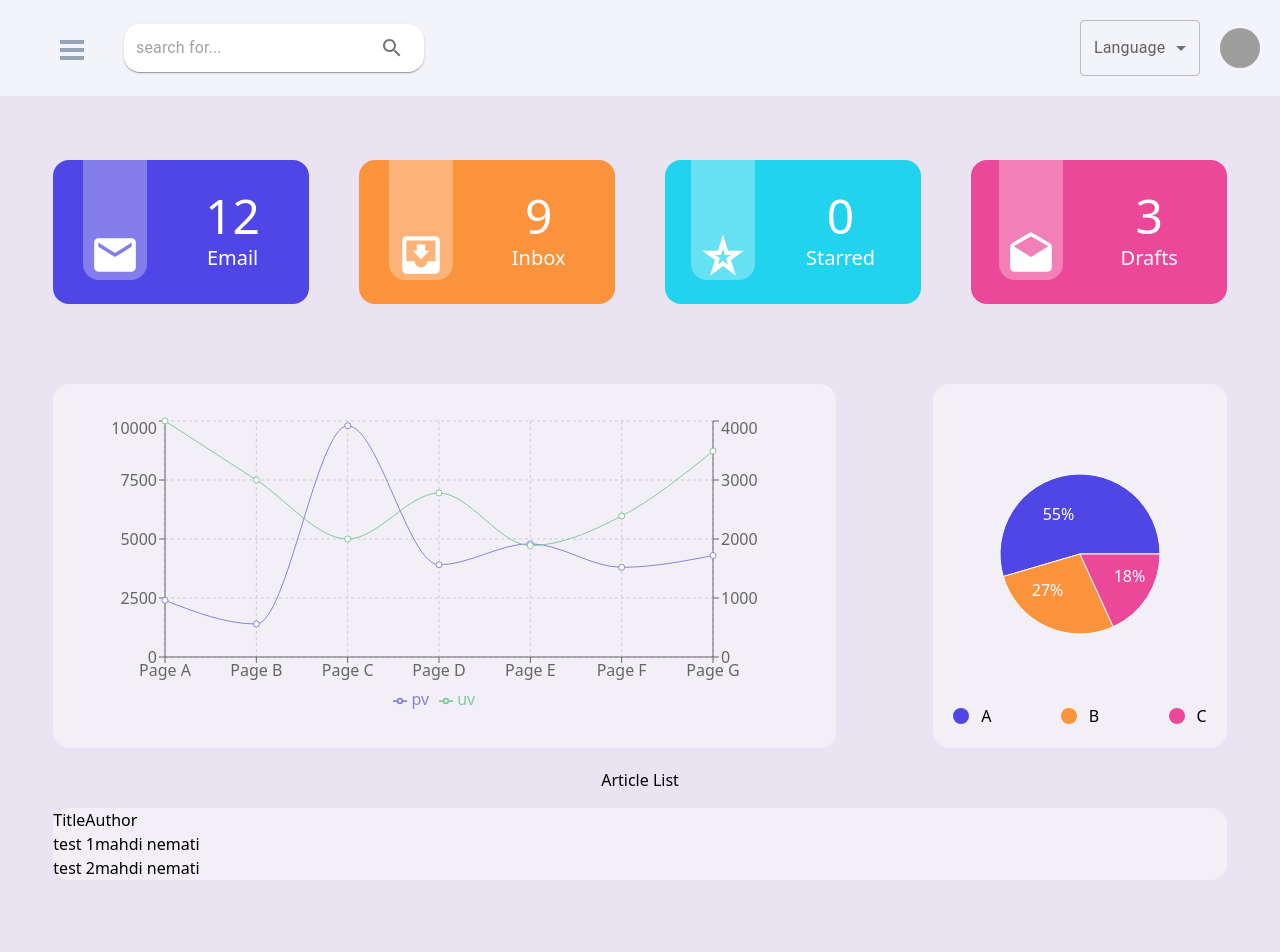
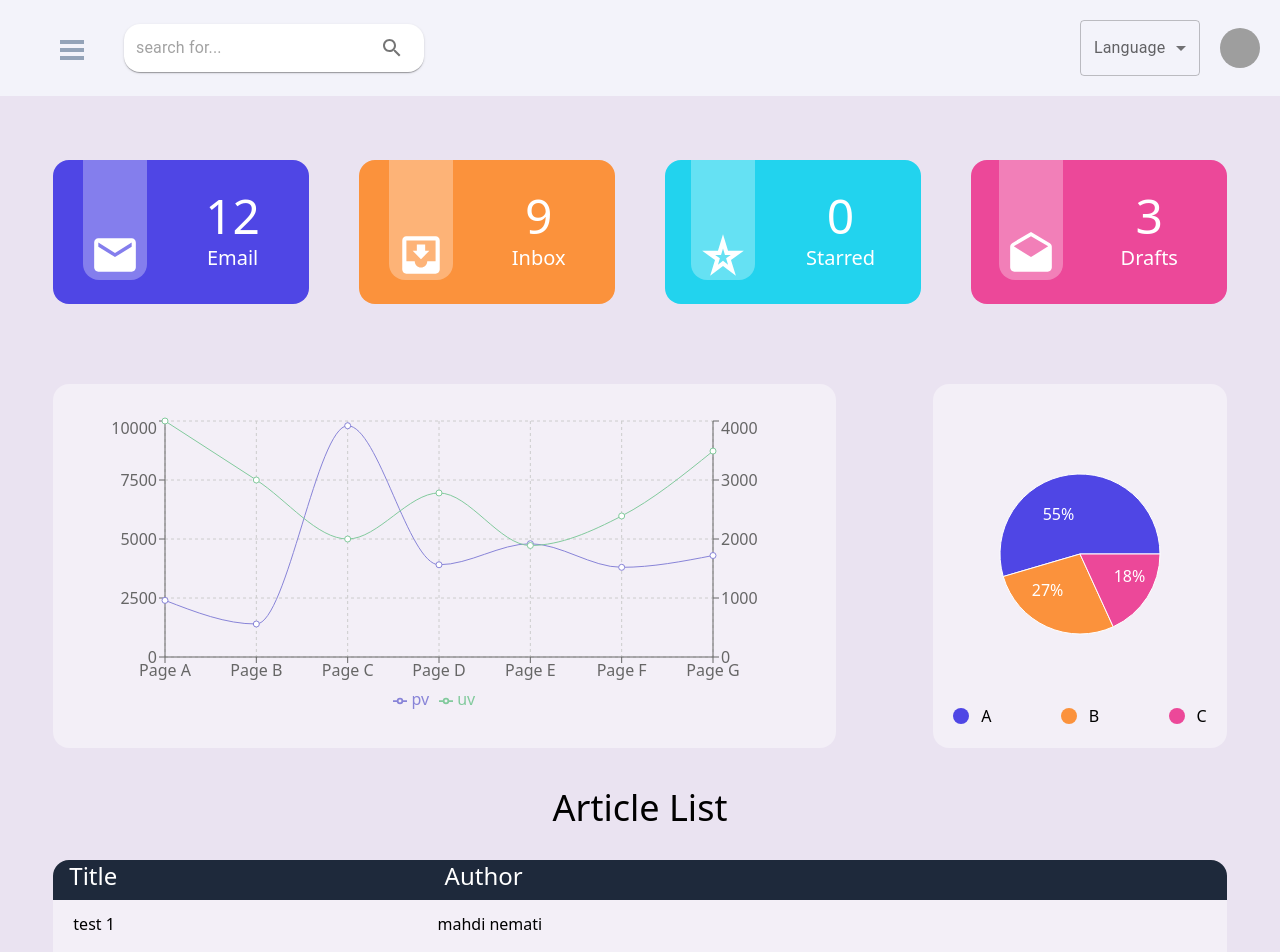
Before and after one commit to mahdi-nemati/Admin-Dashboard, a React (Create React App) app: page /home in a window 1280 px wide. Shown: the top 952 px of the page. Before the commit the page ends 888 px from the top, so only its background shows below. Built offline with nearby package versions, Linux system fonts and the light colour scheme; data requests are answered from the project's data file; grey boxes are pictures that could not be loaded.

Commit message:
develope ArticleList component style

```diff
--- a/src/Components/ArticleComponent/ArticleList.jsx
+++ b/src/Components/ArticleComponent/ArticleList.jsx
@@ -11,17 +11,19 @@ export default function ArticleList() {
   if (loading) return <Loading />;
   if (error) return <p>something went wrong!</p>;
   return (
-    <main className="w-full flex flex-col justify-center items-center">
-      <h1>Article List</h1>
+    <main className="w-full flex flex-col justify-center items-center mt-5">
+      <h1 className="mb-4 text-4xl">Article List</h1>
       <section className="mt-4 mb-2 bg-white bg-opacity-40 w-11/12 rounded-2xl">
-        <div className="flex">
-          <div>Title</div>
-          <div>Author</div>
+        <div className="flex bg-slate-800 text-white h-10 text-2xl rounded-t-2xl">
+          <div className="flex justify-between w-2/5 pl-4">
+            <div>Title</div>
+            <div>Author</div>
+          </div>
         </div>
         {Article ? (
           Article.map((a) => {
             return (
-              <div className="flex">
+              <div className="flex justify-between w-5/12 pl-5 pt-2 pb-2 mb-2 mt-1 hover:bg-gray-300 cursor-pointer">
                 <p>{a.title}</p>
                 <p>{a.author}</p>
               </div>
```
